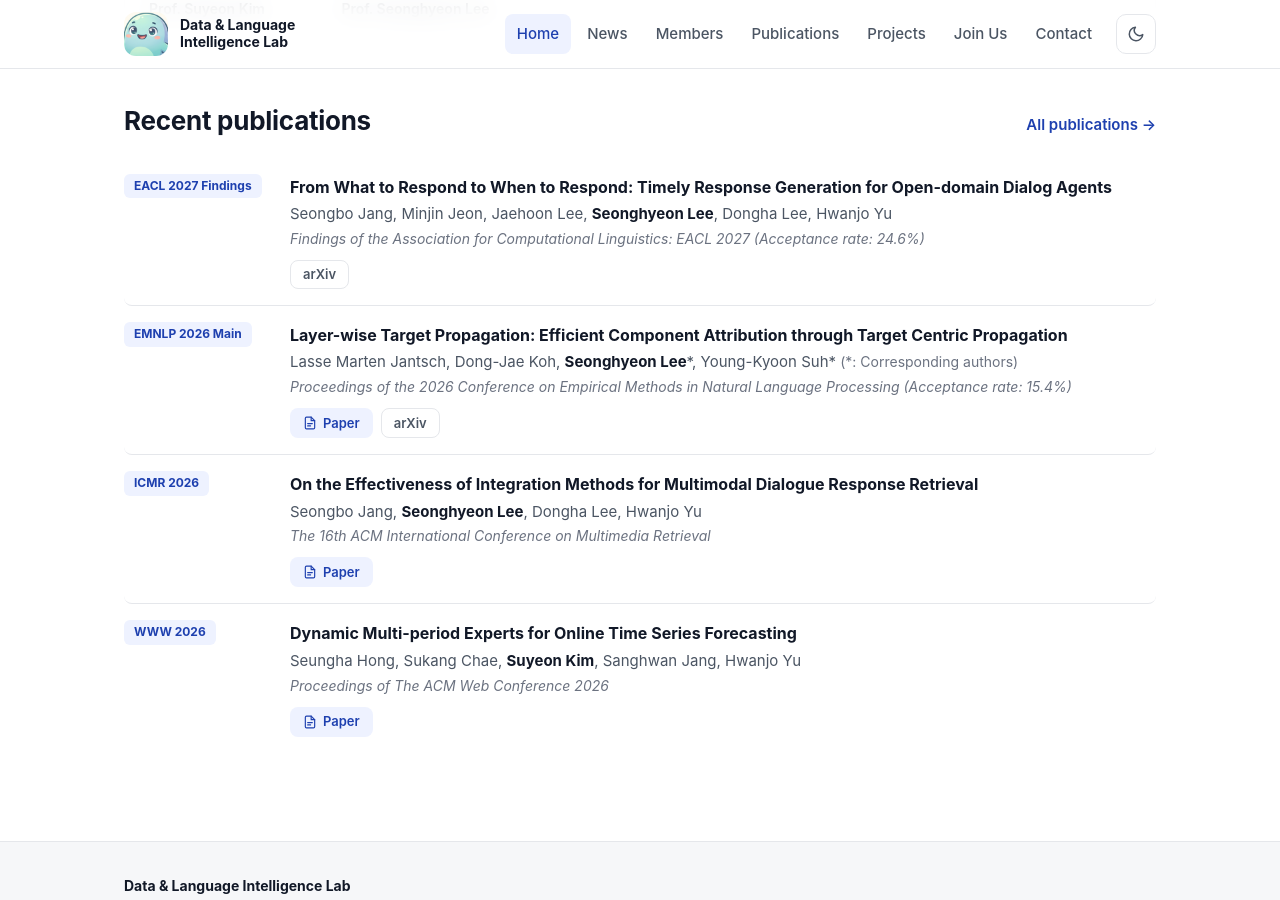
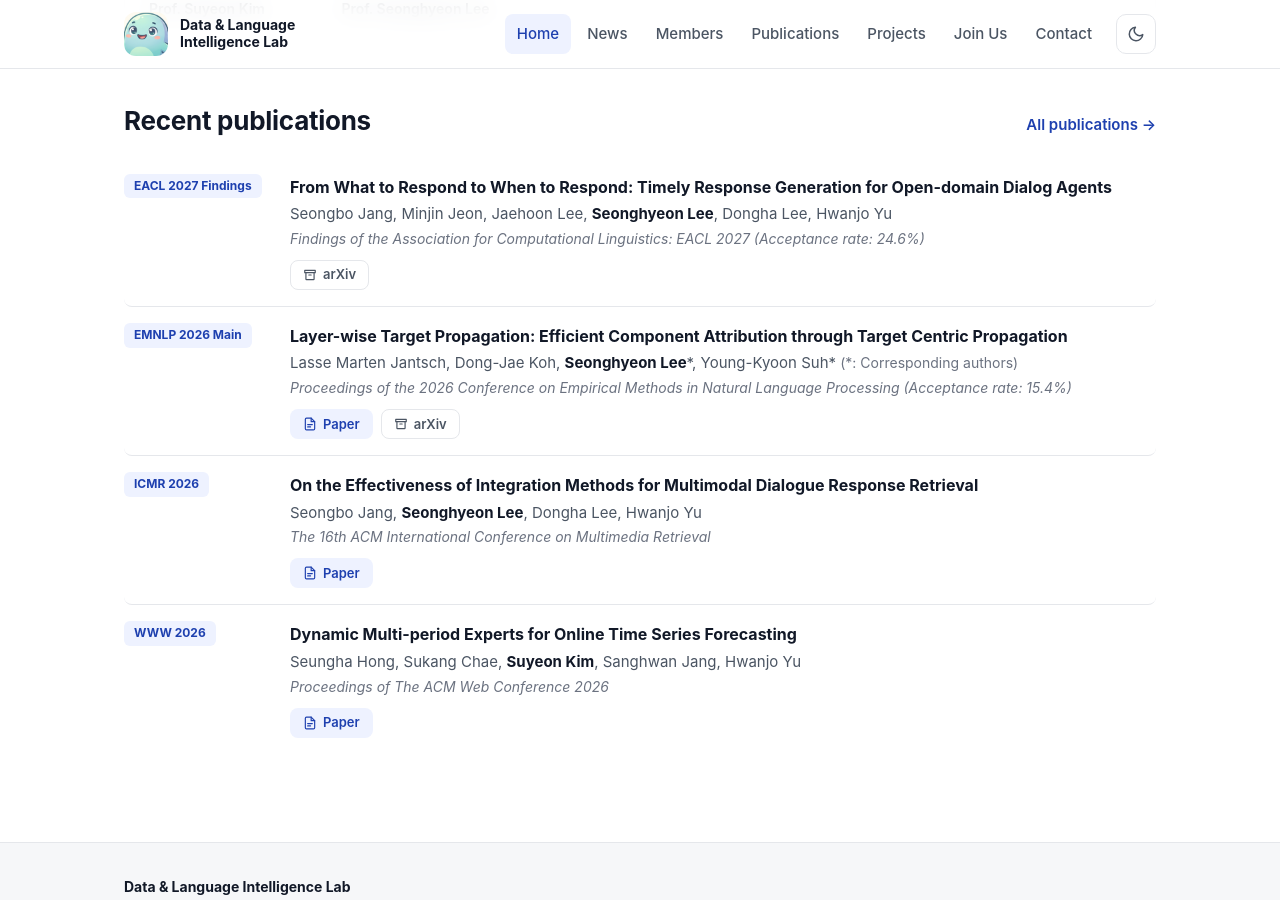
Before and after one commit to knu-dli/knu-dli.github.io, a Jekyll site: the page built from index.html, in a window 1280 px wide and 900 px high, scrolled down 2220 px. Built offline with Jekyll 4.4.1, drawn with Linux system fonts in a browser that asks for light colours; some web fonts are replaced.

Commit message:
Publications: add archive box icon to arXiv button
Co-Authored-By: Claude Opus 5.5 <noreply@anthropic.com>

```diff
--- a/_includes/publication.html
+++ b/_includes/publication.html
@@ -14,7 +14,7 @@
     <p class="pub-links">
       {% assign L = include.pub.links %}
       {% if L.paper %}<a class="pub-btn pub-btn-primary" href="{{ L.paper }}" target="_blank" rel="noopener"><svg viewBox="0 0 24 24" aria-hidden="true"><path d="M14 2H6a2 2 0 0 0-2 2v16a2 2 0 0 0 2 2h12a2 2 0 0 0 2-2V8z"/><path d="M14 2v6h6M8 13h8M8 17h5"/></svg>Paper</a>{% endif %}
-      {% if L.arxiv %}<a class="pub-btn" href="{{ L.arxiv }}" target="_blank" rel="noopener">arXiv</a>{% endif %}
+      {% if L.arxiv %}<a class="pub-btn" href="{{ L.arxiv }}" target="_blank" rel="noopener"><svg viewBox="0 0 24 24" aria-hidden="true"><path d="M3 4h18v4H3z"/><path d="M5 8v11a1 1 0 0 0 1 1h12a1 1 0 0 0 1-1V8M10 12h4"/></svg>arXiv</a>{% endif %}
       {% if L.code %}<a class="pub-btn" href="{{ L.code }}" target="_blank" rel="noopener"><svg viewBox="0 0 24 24" aria-hidden="true"><path d="M16 18l6-6-6-6M8 6l-6 6 6 6"/></svg>Code</a>{% endif %}
       {% if L.project %}<a class="pub-btn" href="{{ L.project }}" target="_blank" rel="noopener">Project</a>{% endif %}
     </p>
```
